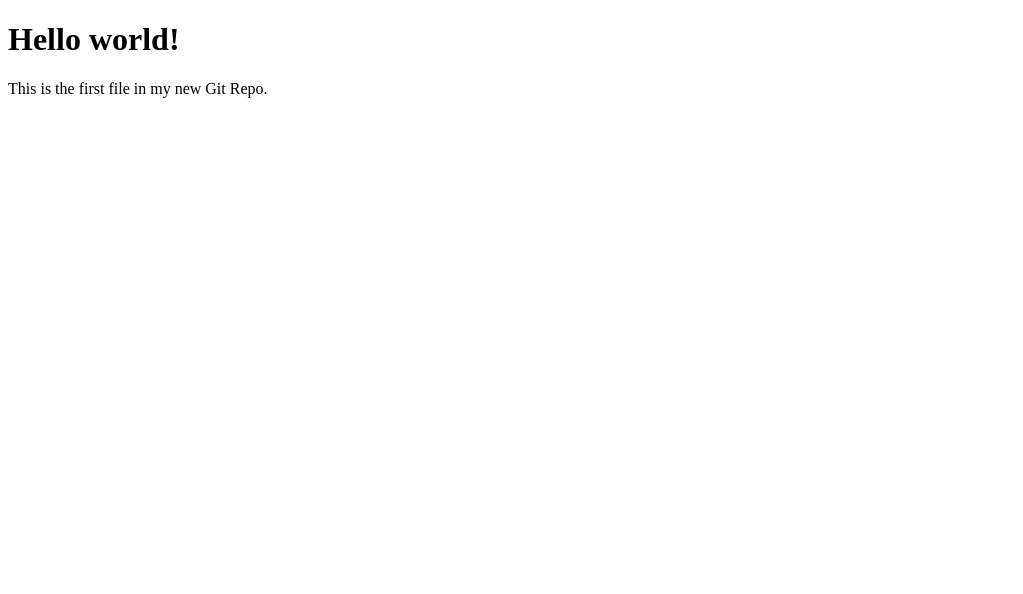
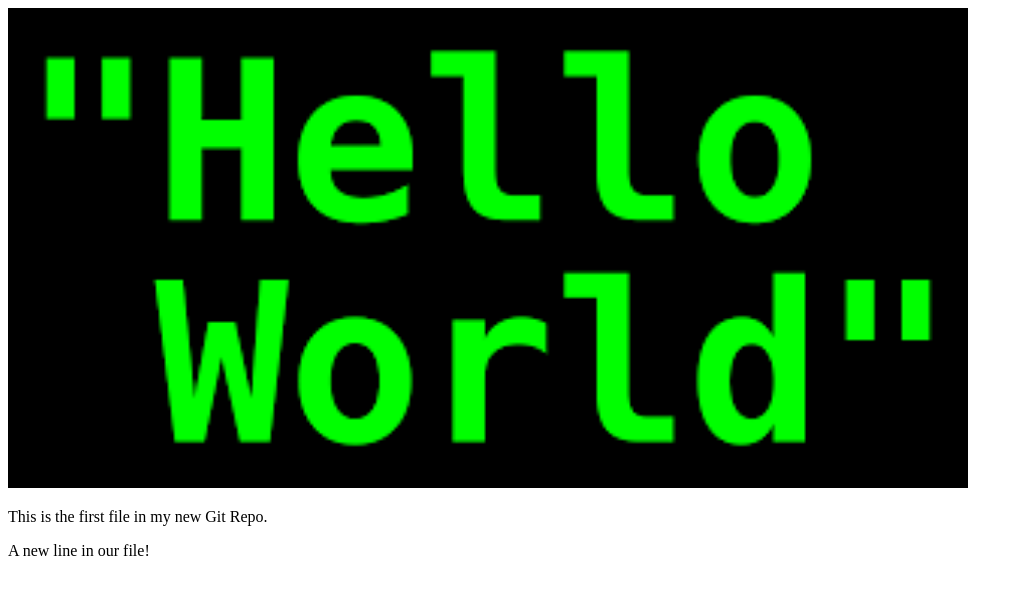
Before and after one commit to AbhijeetGole/justhello-world, a plain HTML site: page index.html in a window 1280 px wide. Shown: the whole page, without its empty margins (0-1023 px from the left). Drawn offline with Linux system fonts and the light colour scheme.

Commit message:
Added image to Hello World

```diff
--- a/index.html
+++ b/index.html
@@ -6,7 +6,16 @@
     <title>Document</title>
   </head>
   <body>
-    <h1>Hello world!</h1>
+    <!-- <h1>Hello world!</h1>
+    <p>This is the first file in my new Git Repo.</p> -->
+    <img
+        src="img_hello_world.jpg"
+        alt="Hello World from Space"
+        style="width: 100%; max-width: 960px"
+      />
+    </div>
     <p>This is the first file in my new Git Repo.</p>
+    <p>A new line in our file!</p>
+
   </body>
 </html>
```
Also changed, not shown: img_hello_world.jpg (added).
